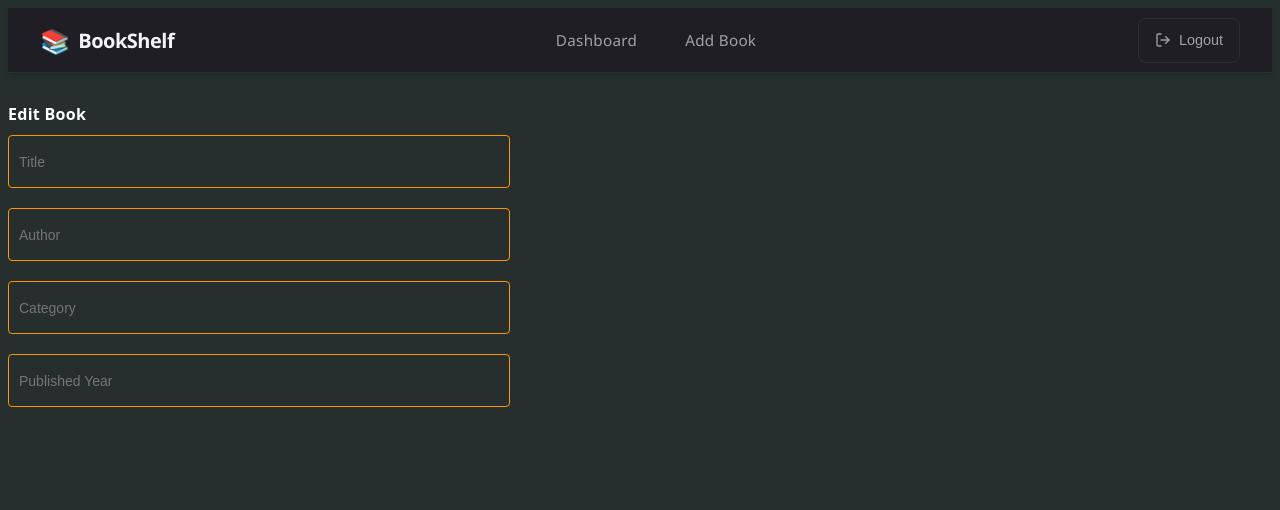
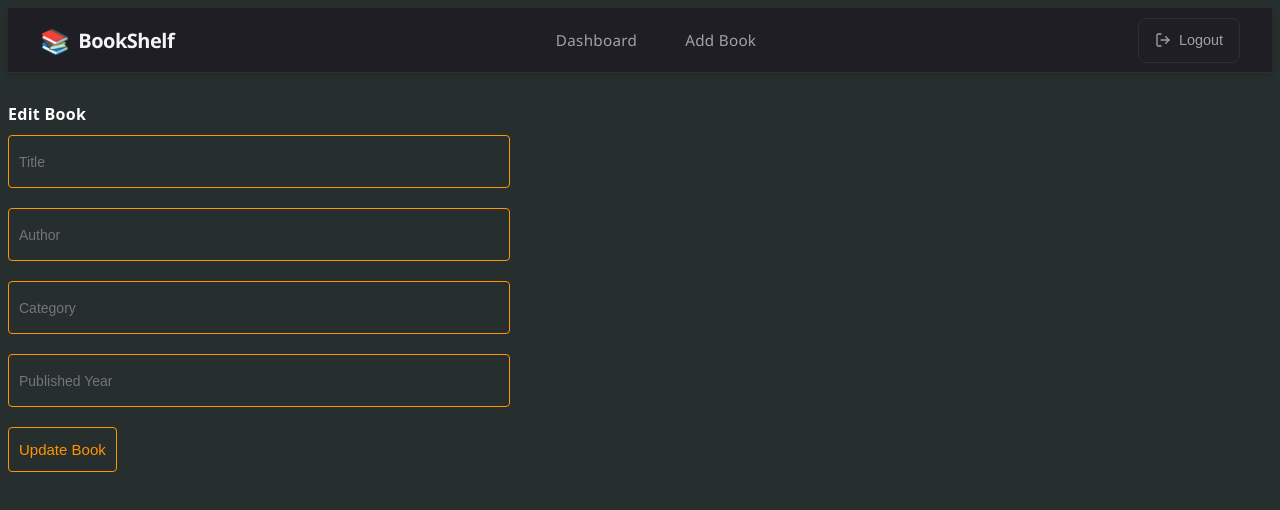
Before and after one commit to Saif-Ali-Warsi/lms, an Angular app: page /books/edit/1 in a window 1280 px wide. Shown: the top 510 px of the page. Built offline with nearby package versions, Linux system fonts and the light colour scheme; no server answers; sample sign-in values are in the browser's storage.

Commit message:
books edit working properly now

```diff
--- a/src/app/features/books/edit-book/edit-book.component.html
+++ b/src/app/features/books/edit-book/edit-book.component.html
@@ -1,7 +1,7 @@
 <div class="wrapper mt-30">
   <h2>Edit Book</h2>
 
-  <form [formGroup]="editForm">
+  <form [formGroup]="editForm" (ngSubmit)="onUpdate()">
     <div class="form-field">
       <input type="text" formControlName="title" placeholder="Title" />
     </div>
@@ -18,5 +18,7 @@
         placeholder="Published Year"
       />
     </div>
+
+    <button type="submit">Update Book</button>
   </form>
 </div>
--- a/src/app/features/books/edit-book/edit-book.component.ts
+++ b/src/app/features/books/edit-book/edit-book.component.ts
@@ -1,6 +1,6 @@
 import { Component, OnInit } from '@angular/core';
 import { FormBuilder, FormGroup, Validators } from '@angular/forms';
-import { ActivatedRoute } from '@angular/router';
+import { ActivatedRoute, Router } from '@angular/router';
 import { BooksService } from '../books.service';
 
 @Component({
@@ -16,6 +16,7 @@ export class EditBookComponent implements OnInit {
 
   constructor(private fb: FormBuilder,
     private route: ActivatedRoute,
+    private router: Router,
     private bookService: BooksService) { }
 
 
@@ -52,4 +53,18 @@ export class EditBookComponent implements OnInit {
     })
   }
 
+  onUpdate() {
+    if (this.editForm.invalid) {
+      return;
+    }
+
+    this.bookService.updateBook(this.bookId, this.editForm.value).subscribe((response: any) => {
+      console.log(response);
+      alert('Book updated success');
+
+      this.router.navigate(['/dashboard'])
+    });
+
+  }
+
 }
```
